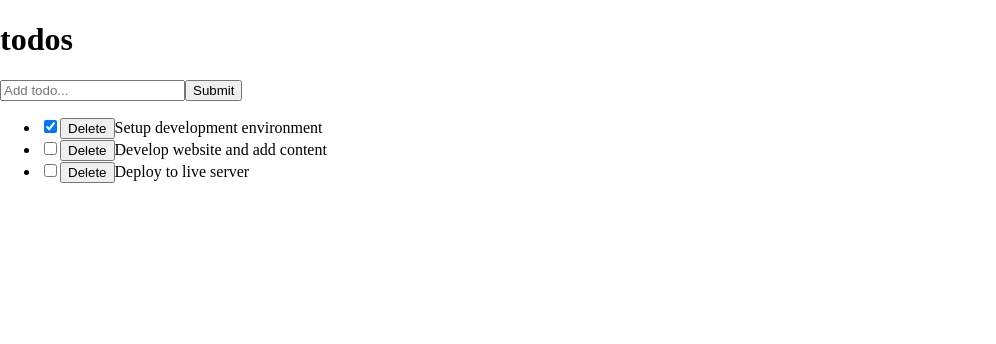
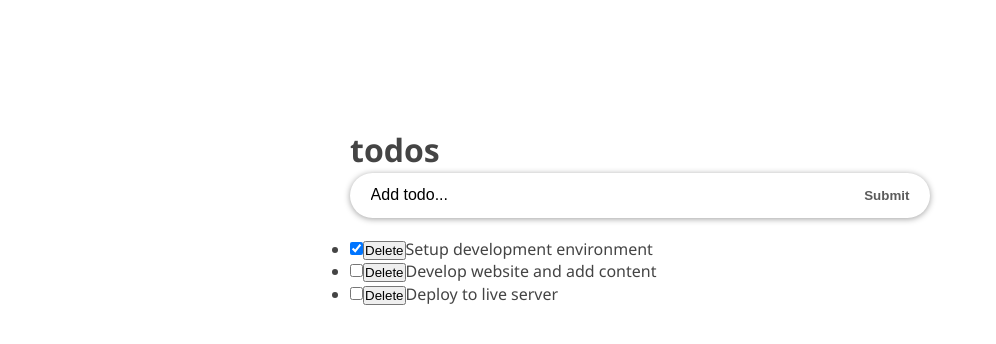
Before and after one commit to Danie12345/react-todo-list, a React (Create React App) app: page / in a window 1280 px wide. Shown: the top 344 px of the page, without its empty margins (0-996 px from the left). Built offline with nearby package versions, Linux system fonts and the light colour scheme; the HTML template or start-up script is replaced by a standard one.

Commit message:
Add main styles

```diff
--- a/src/App.css
+++ b/src/App.css
@@ -1,7 +1,65 @@
-html,
+* {
+  box-sizing: border-box;
+  margin: 0;
+  padding: 0;
+}
+
 body {
-  margin: 0%;
-  padding: 0%;
+  font-family: "Segoe UI", Arial, sans-serif;
+  line-height: 1.4;
+  color: #444;
+  background: #fff;
+  height: 100vh;
+}
+
+.container {
+  display: flex;
+  flex-direction: column;
+  justify-content: center;
+  align-items: center;
+  max-width: 600px;
+  margin: 0 auto;
+}
+
+.inner {
   width: 100%;
-  height: 100%;
+  padding: 8rem 10px 4rem;
 }
+
+.form-container {
+  width: 100%;
+  margin-bottom: 20px;
+  display: flex;
+  border-radius: calc(0.5 * 100px);
+  box-shadow: 0 1px 6px 0 rgba(0, 0, 0, 0.38);
+  justify-content: space-evenly;
+}
+
+.input-text {
+  font-size: 1rem;
+  font-weight: 400;
+  width: 85%;
+  padding-right: 5px;
+  padding-left: 10px;
+  border-radius: calc(0.5 * 100px);
+}
+
+.input-text::placeholder {
+  color: #000;
+}
+
+.input-submit {
+  background: transparent;
+  color: #5b5b5b;
+  text-transform: capitalize;
+  cursor: pointer;
+  font-weight: 600;
+  margin-right: 10px;
+}
+
+.input-text,
+.input-submit {
+  height: 45px;
+  outline: none;
+  border: none;
+}
--- a/src/components/InputTodo.js
+++ b/src/components/InputTodo.js
@@ -25,15 +25,16 @@
 
   render() {
     return (
-      <form onSubmit={this.handleSubmit}>
+      <form onSubmit={this.handleSubmit} className="form-container">
         <input
           type="text"
+          className="input-text"
           placeholder="Add todo..."
           value={this.state.title}
           name="title"
           onChange={this.onChange}
         />
-        <button>Submit</button>
+        <button className="input-submit">Submit</button>
       </form>
     )
   }
--- a/src/components/TodoContainer.js
+++ b/src/components/TodoContainer.js
@@ -62,7 +62,8 @@
 
   render() {
     return (
-      <div>
+      <div className="container">
+        <div className="inner">
           <Header />
           <InputTodo addTodoProps={this.addTodoItem} />
           <TodosList
@@ -71,7 +72,8 @@
             deleteTodoProps={this.delTodo}
           />
         </div>
-    )
+      </div>
+    );
   }
 }
 export default TodoContainer;
```
Lines whose indentation alone changed are shown as unchanged.
